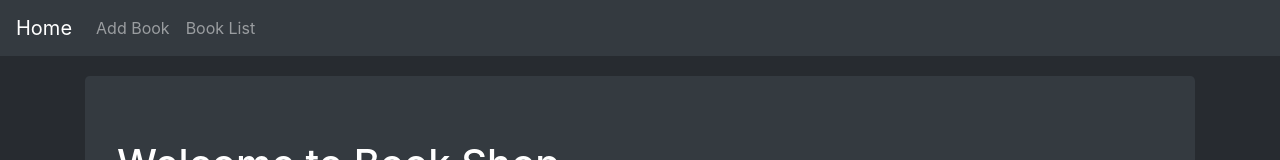
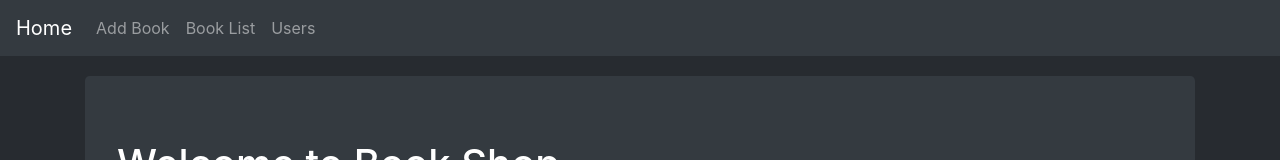
Before and after one commit to Buzar9/fresh-start, a React (Create React App) app in the folder 5-crud-security-userData/src/main/webapp/reactjs/: page / in a window 1280 px wide. Shown: the top 160 px of the page. Built offline with nearby package versions, Linux system fonts and the light colour scheme.

Commit message:
prepwork to BookUsers Pagination

```diff
--- a/5-crud-security-userData/src/main/webapp/reactjs/src/App.js
+++ b/5-crud-security-userData/src/main/webapp/reactjs/src/App.js
@@ -6,6 +6,7 @@
 import Footer from './components/Footer';
 import Book from "./components/Book";
 import BookList from "./components/BookList";
+import UserList from "./components/UsersList";
 import {BrowserRouter as Router, Switch, Route} from 'react-router-dom';
 
 function App() {
@@ -24,6 +25,7 @@
                         <Route path="/add" exact component={Book}/>
                         <Route path="/edit/:userId" exact component={Book}/>
                         <Route path="/list" exact component={BookList}/>
+                        <Route path="/users" exact component={UserList}/>
                     </Switch>
                 </Col>
             </Row>
--- a/5-crud-security-userData/src/main/webapp/reactjs/src/components/NavigationBar.js
+++ b/5-crud-security-userData/src/main/webapp/reactjs/src/components/NavigationBar.js
@@ -12,8 +12,9 @@
                     Home
                 </Link>
                 <Nav className="mr-auto">
-                    <Link to={"/add"} className="nav-link">Add Book</Link>
+                    <Link to={"/add"} className="nav-link">Add Book </Link>
                     <Link to={"/list"} className="nav-link">Book List </Link>
+                    <Link to={"/users"} className="nav-link">Users </Link>
                 </Nav>
             </Navbar>
         );
--- /dev/null
+++ b/5-crud-security-userData/src/main/webapp/reactjs/src/components/UserList.js
@@ -0,0 +1 @@
+import React, {Component} from 'react';
```
